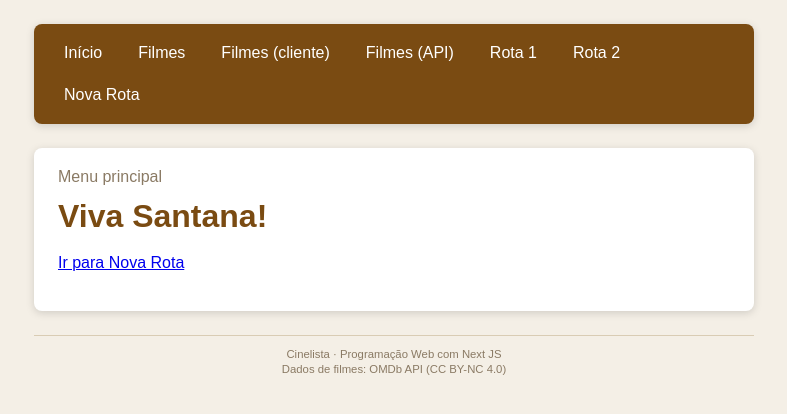
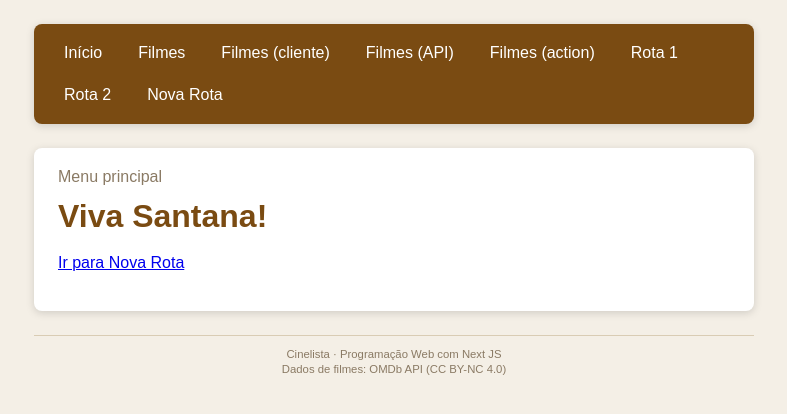
Before and after one commit to Flavia-Carvalho-1/Receitas-pweb-3, a Next.js app: page / in a window 1280 px wide. Shown: the top 414 px of the page, without its empty margins (246-1033 px from the left). Built offline with nearby package versions, Linux system fonts and the light colour scheme.

Commit message:
Receita 20: link Filmes (action) no menu

```diff
--- a/app/componentes.js
+++ b/app/componentes.js
@@ -7,6 +7,7 @@ export function Menu() {
             <Link href="/filmes">Filmes</Link>
             <Link href="/filmes-cliente">Filmes (cliente)</Link>
             <Link href="/filmes-api">Filmes (API)</Link>
+            <Link href="/filmes-actions">Filmes (action)</Link>
             <Link href="/rota1">Rota 1</Link>
             <Link href="/rota2">Rota 2</Link>
             <Link href="/novarota">Nova Rota</Link>
```
